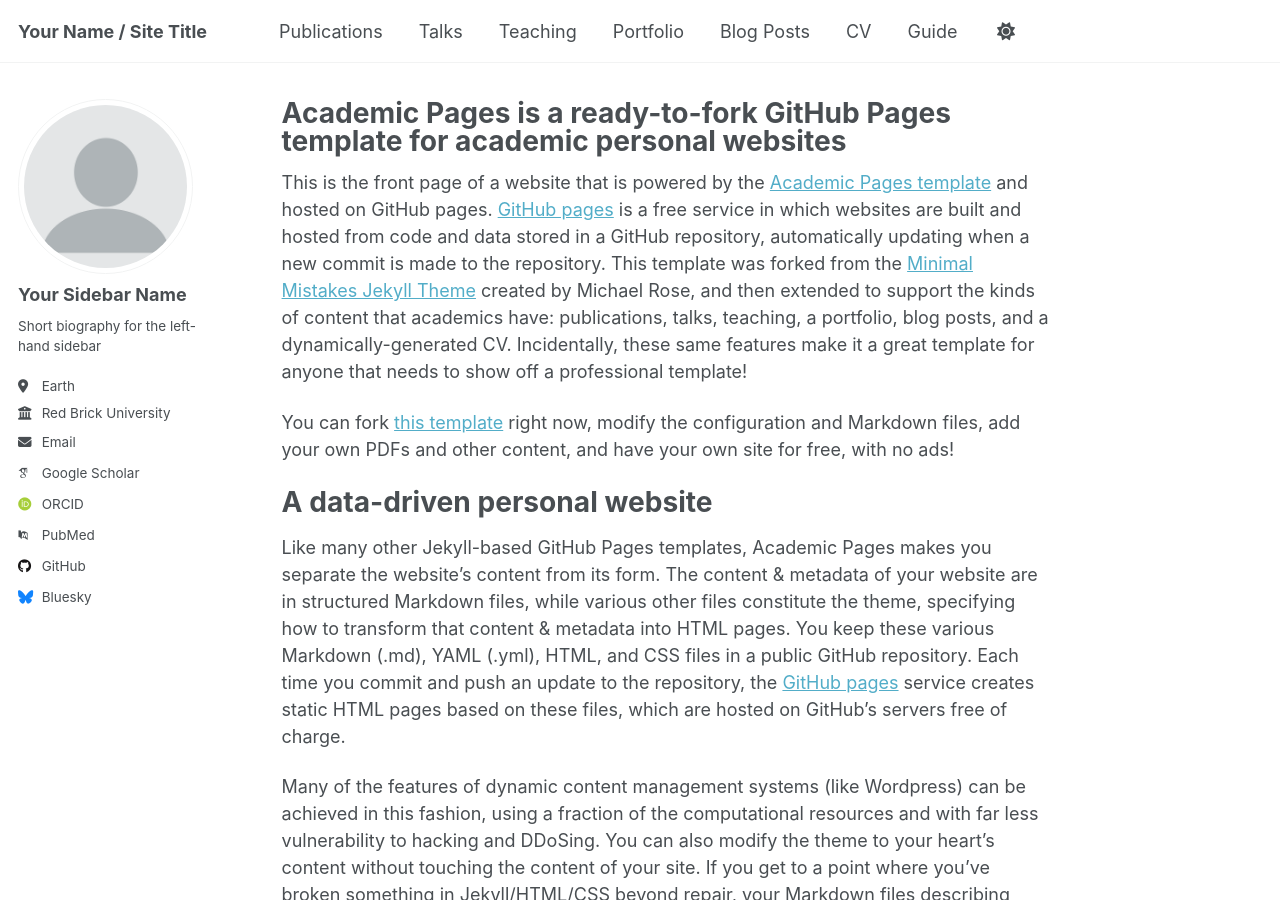
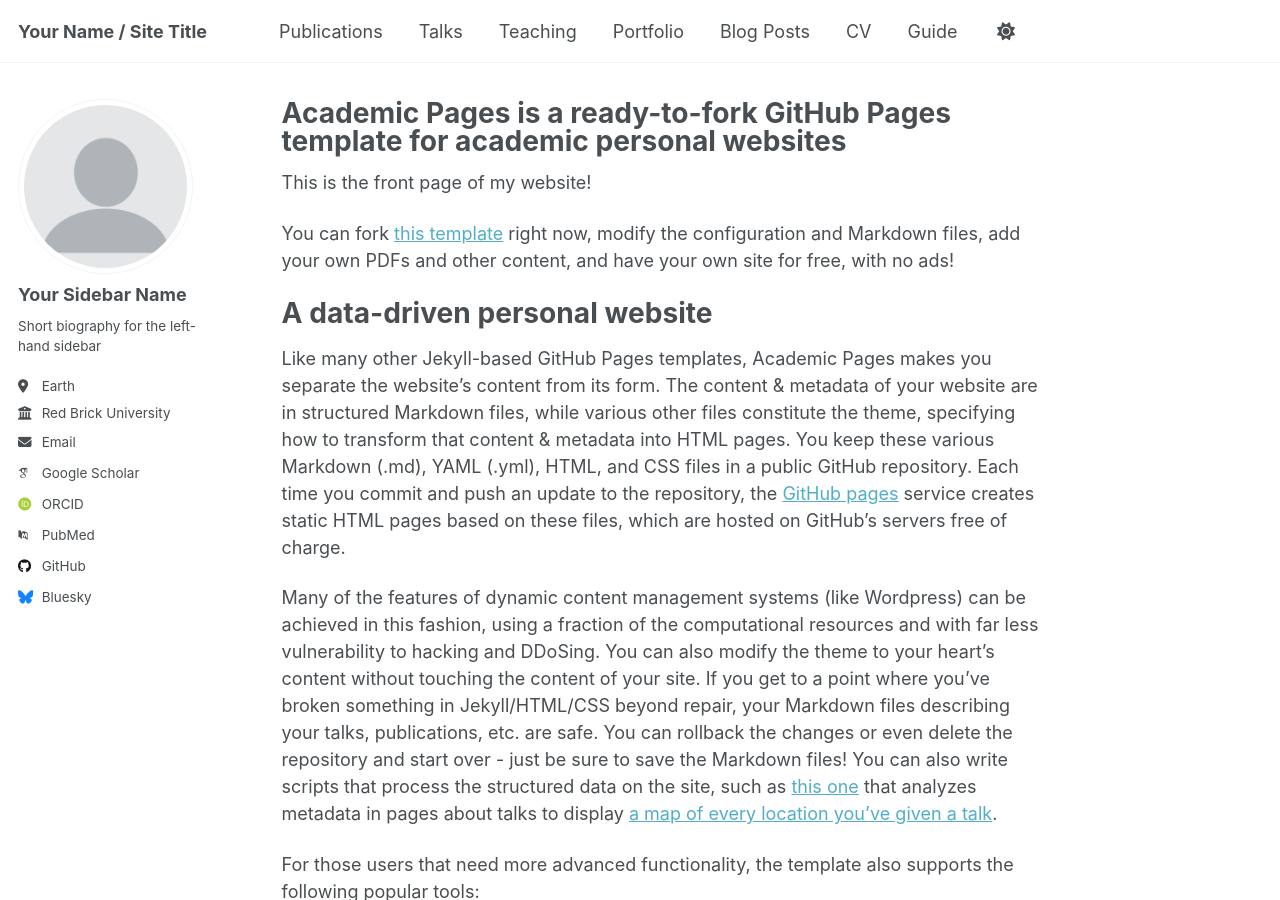
Before and after one commit to AminVafadar/aminvafadarnikjoo.github.io, a Jekyll site: the page built from _pages/about.md, in a window 1280 px wide and 900 px high. Built offline with Jekyll 4.4.1, drawn with Linux system fonts in a browser that asks for light colours; some web fonts are replaced; a script that is not in the unit is left out.

Commit message:
Update about.md

```diff
--- a/_pages/about.md
+++ b/_pages/about.md
@@ -7,7 +7,7 @@ redirect_from:
   - /about.html
 ---
 
-This is the front page of a website that is powered by the [Academic Pages template](https://github.com/academicpages/academicpages.github.io) and hosted on GitHub pages. [GitHub pages](https://pages.github.com) is a free service in which websites are built and hosted from code and data stored in a GitHub repository, automatically updating when a new commit is made to the repository. This template was forked from the [Minimal Mistakes Jekyll Theme](https://mmistakes.github.io/minimal-mistakes/) created by Michael Rose, and then extended to support the kinds of content that academics have: publications, talks, teaching, a portfolio, blog posts, and a dynamically-generated CV. Incidentally, these same features make it a great template for anyone that needs to show off a professional template!
+This is the front page of my website!
 
  You can fork [this template](https://github.com/academicpages/academicpages.github.io) right now, modify the configuration and Markdown files, add your own PDFs and other content, and have your own site for free, with no ads!
 
```
